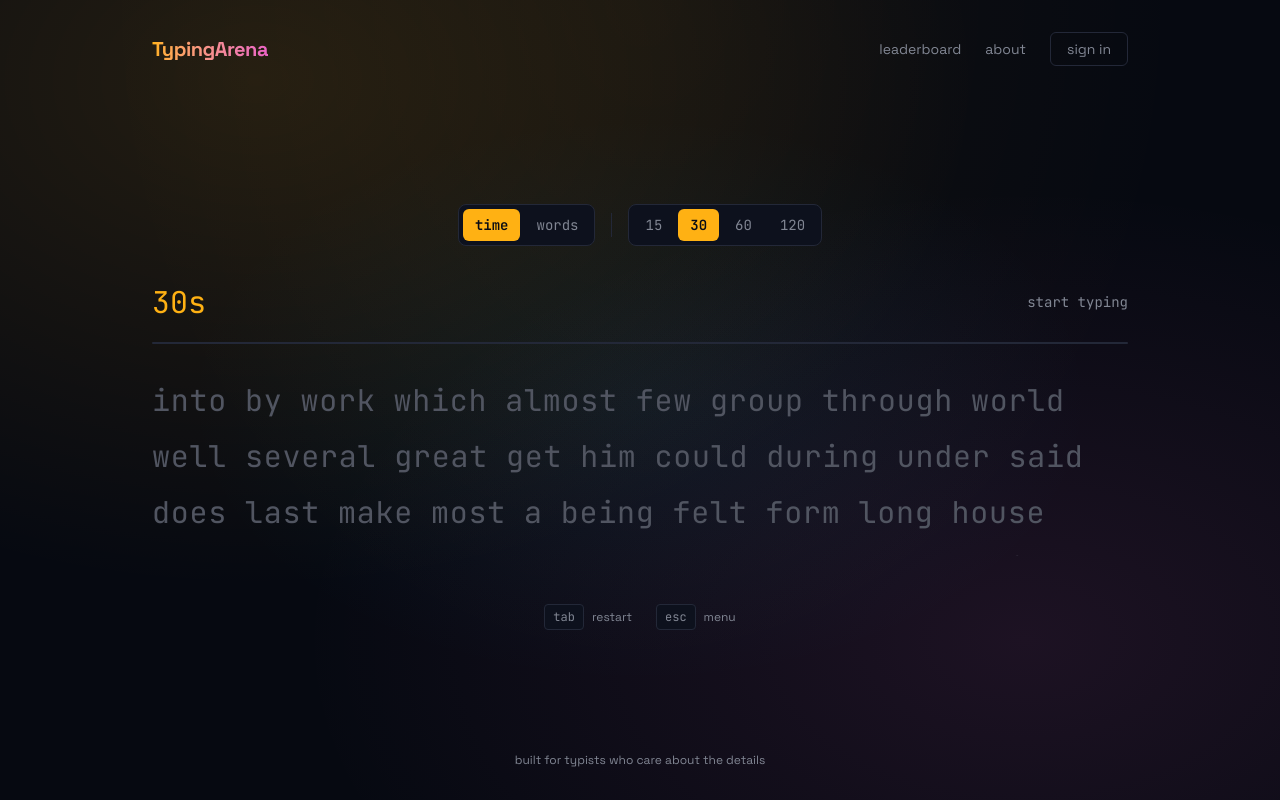
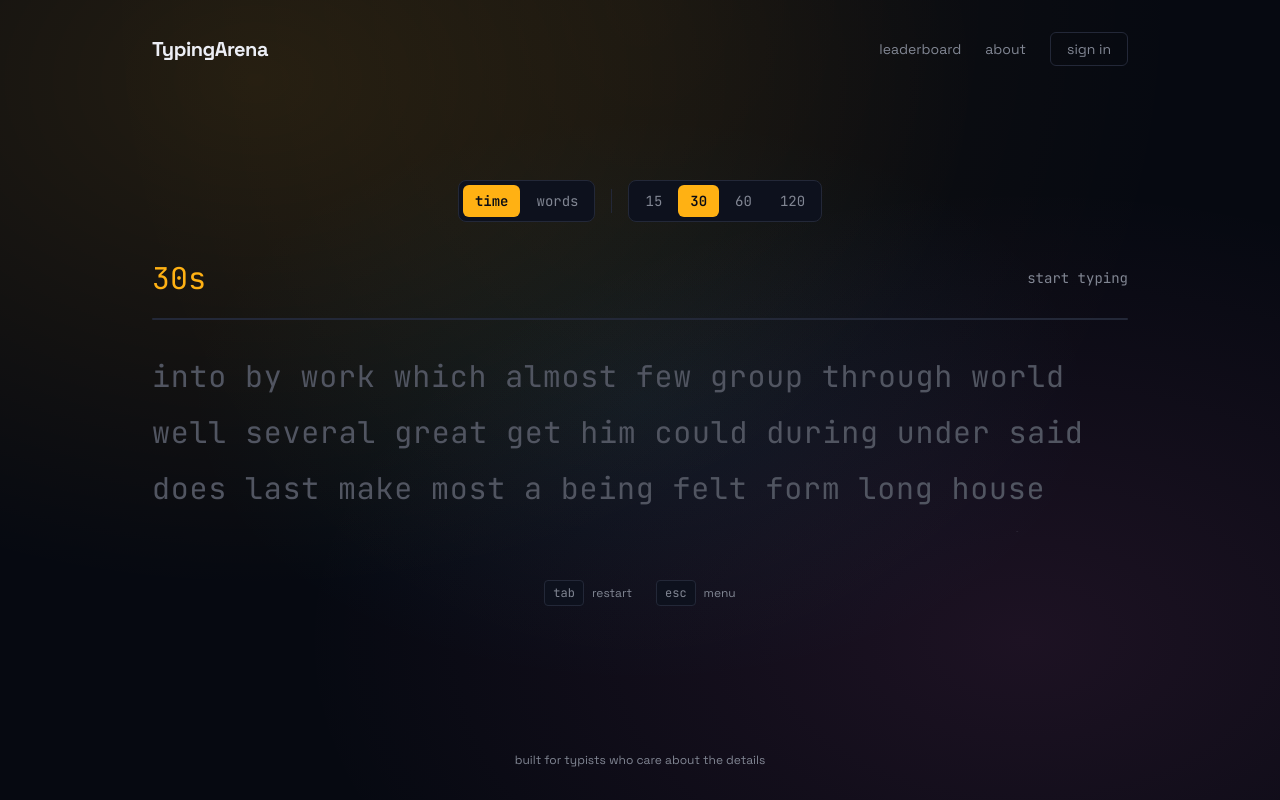
Before and after one commit to sarib2005/typearena, a Next.js app: page / in a window 1280 px wide. Built offline with nearby package versions, Linux system fonts and the light colour scheme.

Commit message:
Refactor Header and Footer components into Home page for improved structure and navigation

```diff
--- a/app/page.tsx
+++ b/app/page.tsx
@@ -5,6 +5,8 @@ import { useTypingTest, type Mode, type Duration, type WordCount, type Stats } f
 import { TypingArea } from "@/componente/home/TypingArea";
 import { ResultsPanel } from "@/componente/home/ResultsPanel";
 import Link from "next/link";
+import { Header } from "@/componente/navigations/Header";
+import { Footer } from "@/componente/navigations/Footer";
 
 const DURATIONS: Duration[] = [15, 30, 60, 120];
 const COUNTS: WordCount[] = [10, 25, 50, 100];
@@ -39,20 +41,7 @@ function Home() {
 
       <div className="relative max-w-5xl mx-auto px-4 sm:px-6 py-4 sm:py-8 min-h-screen flex flex-col">
         {/* Header */}
-        <header className="flex items-center justify-between mb-8 sm:mb-16">
-          <div className="flex items-center gap-2 sm:gap-3">
-            <div>
-              <h1 className="font-display font-bold text-lg sm:text-xl tracking-tight bg-gradient-to-r from-primary to-accent bg-clip-text text-transparent">
-              TypingArena
-            </h1>
-            </div>
-          </div>
-          <nav className="flex items-center gap-3 sm:gap-6 text-xs sm:text-sm text-muted-foreground">
-            <Link href="#" className="hover:text-foreground transition-colors hidden sm:inline">leaderboard</Link>
-            <Link href="#" className="hover:text-foreground transition-colors hidden sm:inline">about</Link>
-            <Link href="login" className="px-3 sm:px-4 py-1 sm:py-1.5 rounded-md border border-border hover:border-primary hover:text-foreground transition-all text-xs sm:text-sm">sign in</Link>
-          </nav>
-        </header>
+        <Header/>
 
         <div className="flex-1 flex flex-col justify-center w-full max-w-5xl mx-auto">
           {!stats ? (
@@ -119,7 +108,7 @@ function Home() {
         </div>
 
         <footer className="mt-8 sm:mt-12 text-center text-xs text-muted-foreground">
-          <p>built for typists who care about the details</p>
+          <Footer/>
         </footer>
       </div>
     </main>
--- a/componente/navigations/Header.tsx
+++ b/componente/navigations/Header.tsx
@@ -33,7 +33,7 @@ export function Header() {
           </Link>
         ))}
         <Link
-          href="/signin"
+          href="/login"
           className="px-3 sm:px-4 py-1 sm:py-1.5 rounded-md border border-border hover:border-primary hover:text-foreground transition-all text-xs sm:text-sm"
         >
           sign in
```
